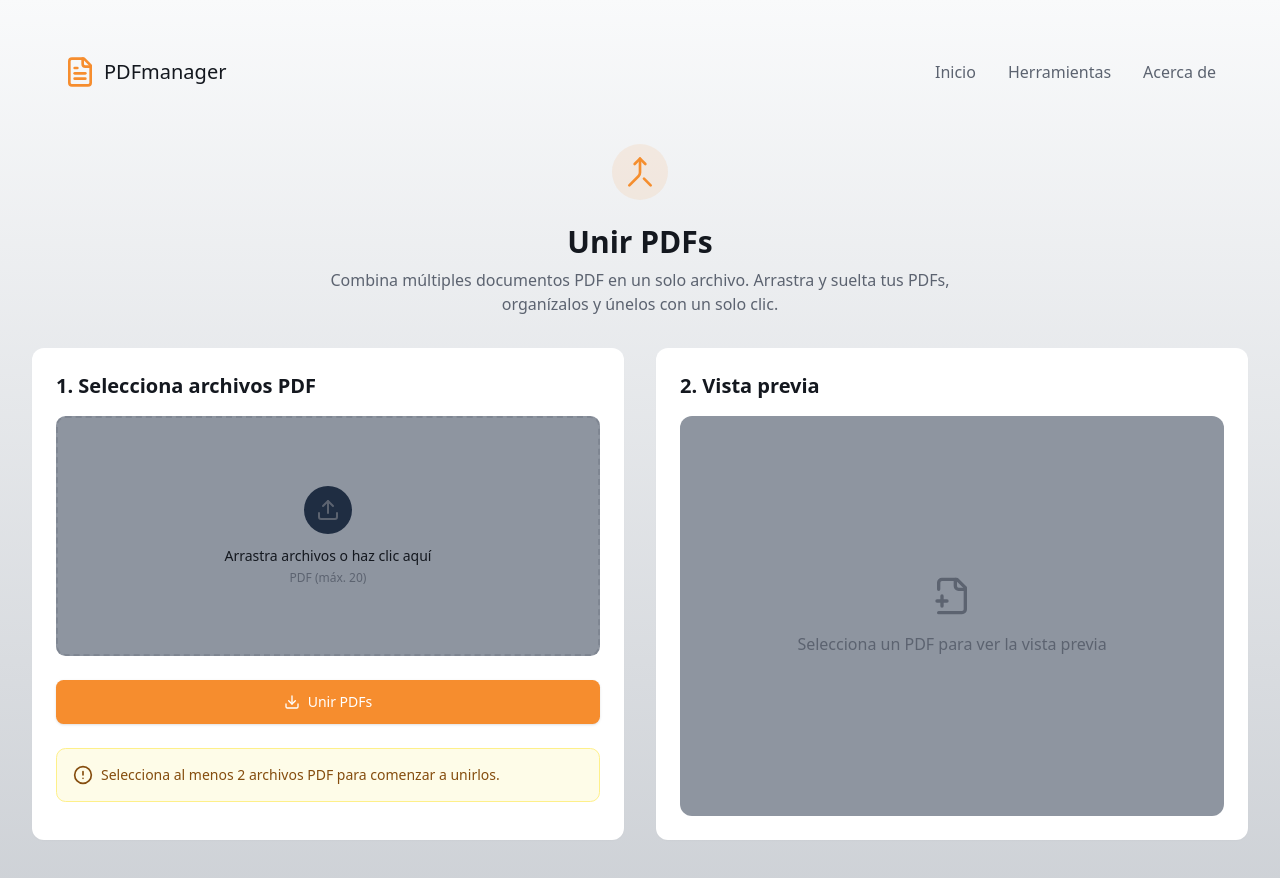
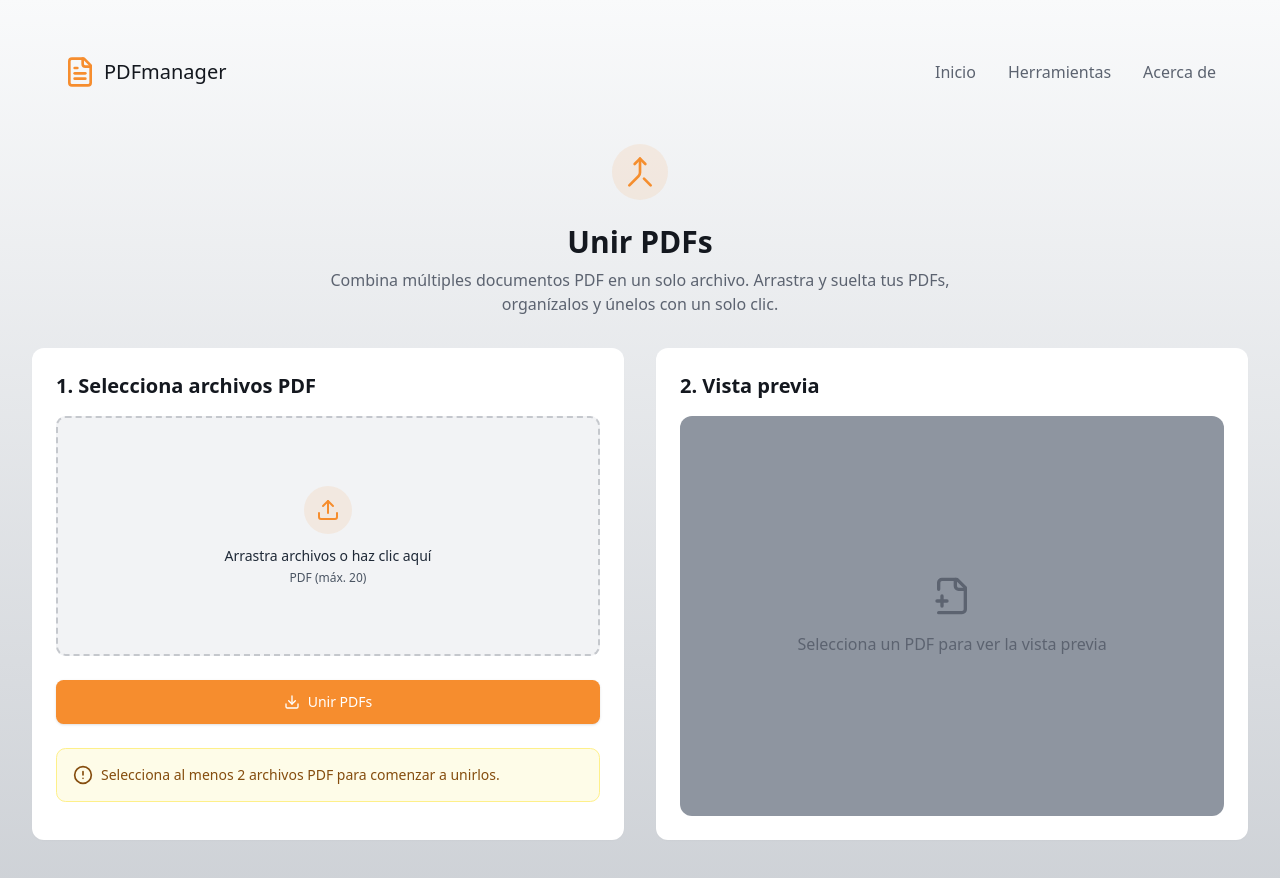
Before and after one commit to GonzaloCruz-Nu/pdfmanipulator-hero, a React (Vite) app: page /tools/merge in a window 1280 px wide. Shown: the top 878 px of the page. Built offline with nearby package versions, Linux system fonts and the light colour scheme.

Commit message:
Improve PDF selection box clarity
Makes the PDF selection box more visually clear across the project by adjusting the hover state to prevent obscuring the text inside.

```diff
--- a/src/components/FileUpload.tsx
+++ b/src/components/FileUpload.tsx
@@ -74,7 +74,7 @@ const FileUpload: React.FC<FileUploadProps> = ({
         onDrop={handleDrop}
         className={cn(
           "input-file",
-          isDragging && "border-primary/50 bg-primary/5",
+          isDragging && "input-file-dragging",
           files.length > 0 && "h-40"
         )}
       >
@@ -86,14 +86,14 @@ const FileUpload: React.FC<FileUploadProps> = ({
           className="absolute inset-0 cursor-pointer opacity-0"
         />
         <div className="flex flex-col items-center justify-center space-y-3">
-          <div className="rounded-full bg-secondary p-3">
-            <Upload className="h-6 w-6 text-muted-foreground" />
+          <div className="rounded-full bg-naranja/10 p-3">
+            <Upload className="h-6 w-6 text-naranja" />
           </div>
           <div className="space-y-1 text-center">
-            <p className="text-sm font-medium">
+            <p className="text-sm font-medium text-gray-800">
               {isDragging ? "Suelta aquí" : "Arrastra archivos o haz clic aquí"}
             </p>
-            <p className="text-xs text-muted-foreground">
+            <p className="text-xs text-gray-600">
               {multiple ? `PDF (máx. ${maxFiles})` : "PDF"}
             </p>
           </div>
@@ -107,10 +107,10 @@ const FileUpload: React.FC<FileUploadProps> = ({
             {files.map((file, index) => (
               <li
                 key={`${file.name}-${index}`}
-                className="flex items-center justify-between rounded-md bg-secondary/50 p-2 text-sm"
+                className="flex items-center justify-between rounded-md bg-gray-100 p-2 text-sm"
               >
                 <div className="flex items-center space-x-2">
-                  <FileIcon className="h-4 w-4 text-muted-foreground" />
+                  <FileIcon className="h-4 w-4 text-naranja" />
                   <span className="truncate max-w-[200px]">{file.name}</span>
                   <span className="text-xs text-muted-foreground">
                     ({(file.size / 1024 / 1024).toFixed(2)} MB)
@@ -119,7 +119,7 @@ const FileUpload: React.FC<FileUploadProps> = ({
                 <button
                   type="button"
                   onClick={() => removeFile(index)}
-                  className="rounded-full p-1 text-muted-foreground hover:bg-secondary hover:text-foreground"
+                  className="rounded-full p-1 text-muted-foreground hover:bg-naranja/10 hover:text-naranja"
                 >
                   <X className="h-4 w-4" />
                 </button>
--- a/src/components/pdf/CompressionControls.tsx
+++ b/src/components/pdf/CompressionControls.tsx
@@ -37,7 +37,7 @@ const CompressionControls: React.FC<CompressionControlsProps> = ({
           className={`flex-1 px-4 py-3 rounded-md text-sm transition-colors ${
             compressionLevel === 'low'
               ? 'bg-naranja text-white'
-              : 'bg-gray-100 text-gray-700'
+              : 'bg-gray-100 text-gray-700 hover:bg-gray-200'
           }`}
         >
           <span className="block font-medium">Baja</span>
@@ -48,7 +48,7 @@ const CompressionControls: React.FC<CompressionControlsProps> = ({
           className={`flex-1 px-4 py-3 rounded-md text-sm transition-colors ${
             compressionLevel === 'medium'
               ? 'bg-naranja text-white'
-              : 'bg-gray-100 text-gray-700'
+              : 'bg-gray-100 text-gray-700 hover:bg-gray-200'
           }`}
         >
           <span className="block font-medium">Media</span>
@@ -59,7 +59,7 @@ const CompressionControls: React.FC<CompressionControlsProps> = ({
           className={`flex-1 px-4 py-3 rounded-md text-sm transition-colors ${
             compressionLevel === 'high'
               ? 'bg-naranja text-white'
-              : 'bg-gray-100 text-gray-700'
+              : 'bg-gray-100 text-gray-700 hover:bg-gray-200'
           }`}
         >
           <span className="block font-medium">Alta</span>
--- a/src/index.css
+++ b/src/index.css
@@ -79,7 +79,17 @@
   }
 
   .input-file {
-    @apply relative flex h-60 w-full cursor-pointer flex-col items-center justify-center rounded-lg border-2 border-dashed border-muted-foreground/30 bg-secondary/50 px-4 py-6 text-center transition hover:bg-secondary;
+    @apply relative flex h-60 w-full cursor-pointer flex-col items-center justify-center rounded-lg border-2 border-dashed border-muted-foreground/30 bg-gray-200/50 px-4 py-6 text-center transition;
+  }
+
+  /* Asegurarnos que el hover sea más claro para mejor contraste con el texto */
+  .input-file:hover {
+    @apply bg-gray-100 border-naranja/30;
+  }
+
+  /* Estilo para cuando se está arrastrando un archivo */
+  .input-file-dragging {
+    @apply border-naranja/50 bg-naranja/5;
   }
 
   .page-transition {
```
